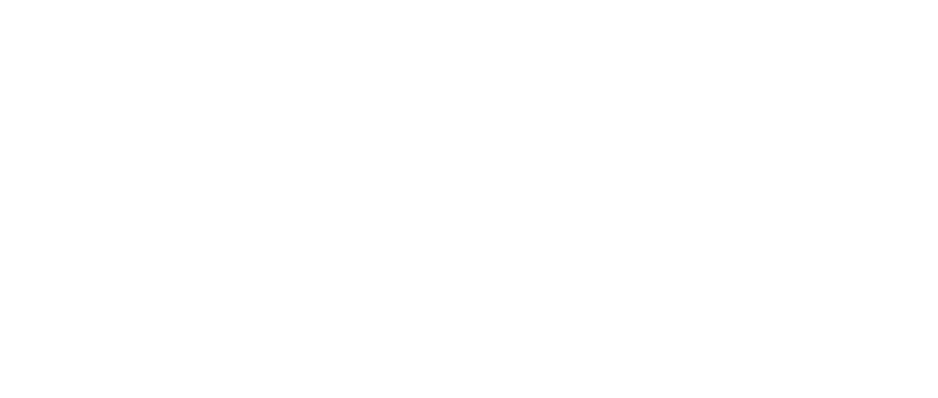
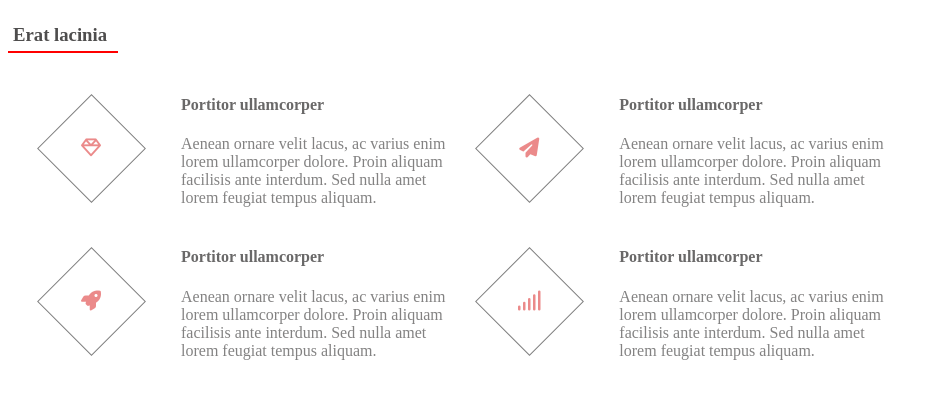
Before and after one commit to Riomod29/Frontend, a plain HTML site: page Session_8/Task_4/index.html in a window 1280 px wide. Shown: the whole page, without its empty margins (0-938 px from the left). Drawn offline with Linux system fonts and the light colour scheme.

Commit message:
Update index.html

```diff
--- a/Session_8/Task_4/index.html
+++ b/Session_8/Task_4/index.html
@@ -14,11 +14,142 @@
 <!DOCTYPE html>
 <html lang="en">
   <head>
-    <meta charset="UTF-8">
-    <meta name="viewport" content="width=device-width, initial-scale=1.0">
+    <meta charset="UTF-8" />
+    <meta name="viewport" content="width=device-width, initial-scale=1.0" />
+    <script
+      src="https://kit.fontawesome.com/7b988689d5.js"
+      crossorigin="anonymous"
+    ></script>
     <title>Riomod29</title>
+    <style>
+      h3 {
+        border-bottom: 2px solid #ff0000;
+        color: #3d3b3be8;
+        width: 100px;
+        padding: 5px;
+      }
+      h4 {
+        color: #3d3b3bc5;
+      }
+      p {
+        color: #3d3b3be8;
+        opacity: 0.7;
+      }
+      .icon {
+        position: relative;
+        width: 60px;
+        height: 60px;
+        display: flex;
+        align-items: center;
+        justify-content: center;
+        margin: 20px;
+      }
+
+      .border {
+        position: absolute;
+        width: 125%;
+        height: 125%;
+        border: 1px solid rgba(0, 0, 0, 0.5);
+        transform: rotate(45deg);
+      }
+
+      .gem {
+        position: relative;
+        background: white;
+        padding: 10px;
+        z-index: 1;
+        font-size: 20px;
+        color: rgba(217, 35, 35, 0.532);
+      }
+      .boss {
+        display: flex;
+        align-items: center;
+        padding-left: 30px;
+      }
+      .content {
+        margin-left: 40px;
+      }
+    </style>
   </head>
   <body>
-
+    <h3>Erat lacinia</h3>
+    <table>
+      <tr>
+        <td>
+          <div class="boss">
+            <div class="icon">
+              <div class="border"></div>
+              <div class="gem">
+                <i class="fa-regular fa-gem"></i>
+              </div>
+            </div>
+            <div class="content">
+              <h4>Portitor ullamcorper</h4>
+              <p>
+                Aenean ornare velit lacus, ac varius enim <br />lorem
+                ullamcorper dolore. Proin aliquam <br />facilisis ante interdum.
+                Sed nulla amet <br />lorem feugiat tempus aliquam.
+              </p>
+            </div>
+          </div>
+        </td>
+        <td>
+          <div class="boss">
+            <div class="icon">
+              <div class="border"></div>
+              <div class="gem">
+                <i class="fa-solid fa-paper-plane"></i>
+              </div>
+            </div>
+            <div class="content">
+              <h4>Portitor ullamcorper</h4>
+              <p>
+                Aenean ornare velit lacus, ac varius enim <br />lorem
+                ullamcorper dolore. Proin aliquam <br />facilisis ante interdum.
+                Sed nulla amet <br />lorem feugiat tempus aliquam.
+              </p>
+            </div>
+          </div>
+        </td>
+      </tr>
+      <tr>
+        <td>
+          <div class="boss">
+            <div class="icon">
+              <div class="border"></div>
+              <div class="gem">
+                <i class="fa-solid fa-rocket"></i>
+              </div>
+            </div>
+            <div class="content">
+              <h4>Portitor ullamcorper</h4>
+              <p>
+                Aenean ornare velit lacus, ac varius enim <br />lorem
+                ullamcorper dolore. Proin aliquam <br />facilisis ante interdum.
+                Sed nulla amet <br />lorem feugiat tempus aliquam.
+              </p>
+            </div>
+          </div>
+        </td>
+        <td>
+          <div class="boss">
+            <div class="icon">
+              <div class="border"></div>
+              <div class="gem">
+                <i class="fa-solid fa-signal"></i>
+              </div>
+            </div>
+            <div class="content">
+              <h4>Portitor ullamcorper</h4>
+              <p>
+                Aenean ornare velit lacus, ac varius enim <br />lorem
+                ullamcorper dolore. Proin aliquam <br />facilisis ante interdum.
+                Sed nulla amet <br />lorem feugiat tempus aliquam.
+              </p>
+            </div>
+          </div>
+        </td>
+      </tr>
+    </table>
   </body>
 </html>
```
Lines whose indentation alone changed are shown as unchanged.
